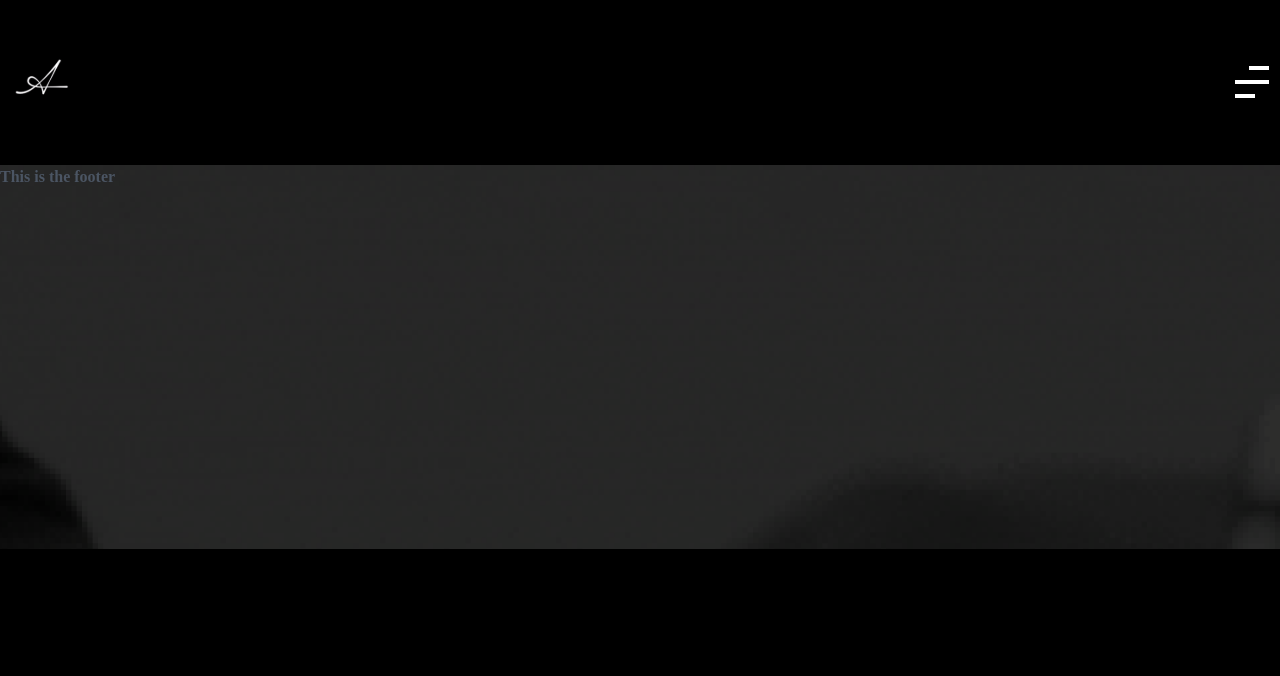
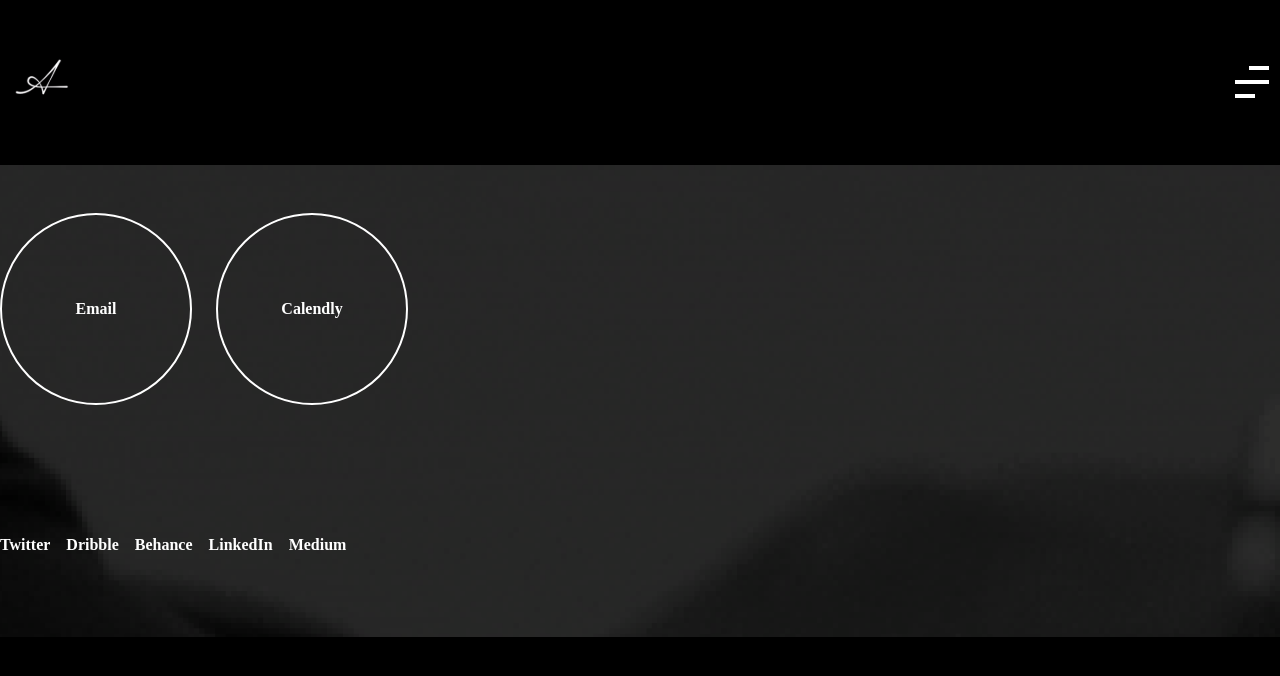
Before and after one commit to Phosah/ari, a React (Vite) app: page / in a window 1280 px wide. Before the commit this address had no page. Shown: the top 676 px of the page. Built offline with nearby package versions, Linux system fonts and the light colour scheme.

Commit message:
Addition to Footer

```diff
--- a/src/components/Footer.jsx
+++ b/src/components/Footer.jsx
@@ -2,6 +2,20 @@ import React from "react";
 
 export default function Footer() {
     return (
-        <main className="footer h-96 bg-yellow-200 text-gray-600">This is the footer</main>
+        <main className="footer min-h-96">
+            <div className="max-w-7xl mx-auto ">
+                <div className="flex items-center space-x-6 py-12">
+                    <div className="w-48 h-48 border-2 border-white rounded-full flex items-center justify-center"><a href="">Email</a></div>
+                    <div className="w-48 h-48 border-2 border-white rounded-full flex items-center justify-center"><a href="">Calendly</a></div>
+                </div>
+                <div className="flex space-x-4 py-20">
+                    <a href="">Twitter</a>
+                    <a href="">Dribble</a>
+                    <a href="">Behance</a>
+                    <a href="">LinkedIn</a>
+                    <a href="">Medium</a>
+                </div>
+            </div>
+        </main>
     )
 }
```
